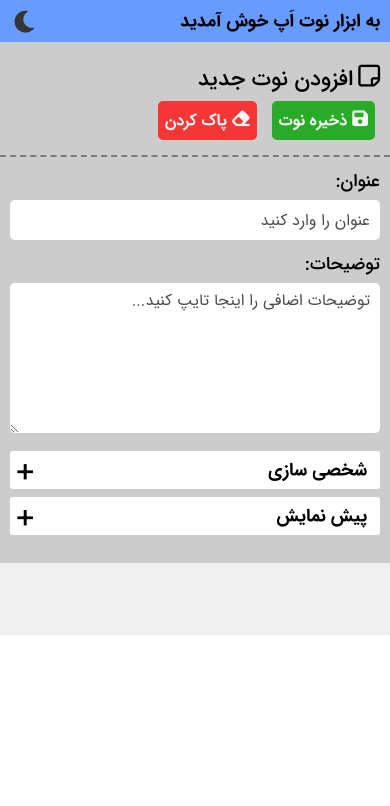
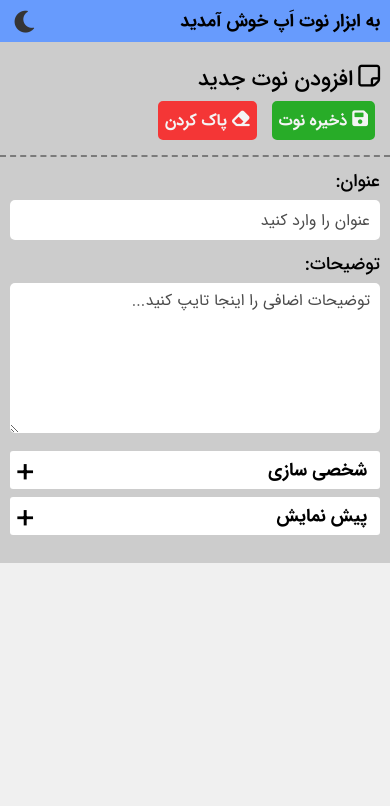
Before and after one commit to LeaReXx/Note-App, a plain HTML site: page index.html in a window 390 px wide. Shown: the top 806 px of the page. Drawn offline with Linux system fonts and the light colour scheme.

Commit message:
notes background fixed in mobile

```diff
--- a/styles/style.css
+++ b/styles/style.css
@@ -25,6 +25,7 @@
 
 body {
     font-family: IRANsans;
+    background-color: var(--left-sec-bg);
 }
 
 .dark-mode {
@@ -172,6 +173,7 @@ a {
     width: 100%;
     height: 5vh;
     background-color: rgb(103, 155, 253);
+    z-index: 1;
 }
 
 .message {
@@ -552,11 +554,10 @@ input[type="color"]::-webkit-color-swatch {
 
 
 /* left section  */
-
 .left-section {
-    padding: 20px;
-    height: clamp(100vh,auto,auto);
     background-color: var(--left-sec-bg);
+    height: 100%;
+    width: 100%;
 }
 
 .notes-added {
@@ -564,7 +565,7 @@ input[type="color"]::-webkit-color-swatch {
     flex-wrap: wrap;
     row-gap: 15px;
     justify-content: center;
-    margin-bottom: 2rem;
+    padding: 2rem 0;
 }
 
 .note-father {
@@ -686,11 +687,14 @@ input[type="color"]::-webkit-color-swatch {
         position: fixed;
         bottom: 0;
     }
-
+    .notes-section {
+        position: unset;
+    }
     .left-section {
         width: 50%;
         direction: ltr;
         overflow-y: auto;
+        left: 0;
     }
 
     .notes-added {
```
Also changed, not shown: index.html (line endings or trailing spaces).
